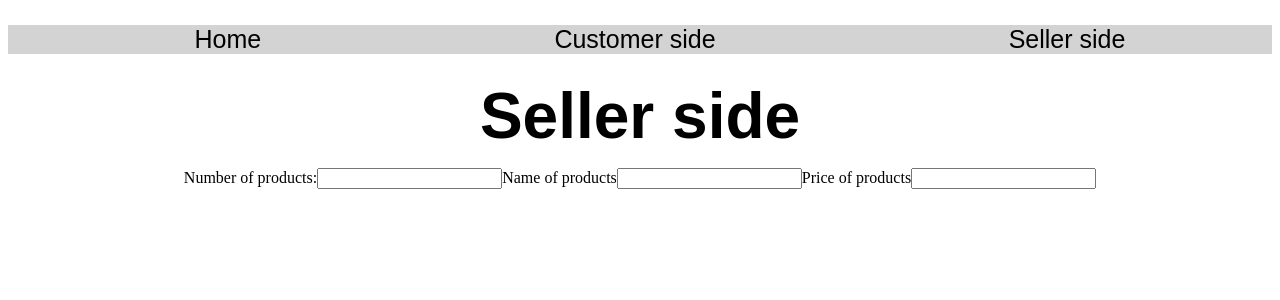
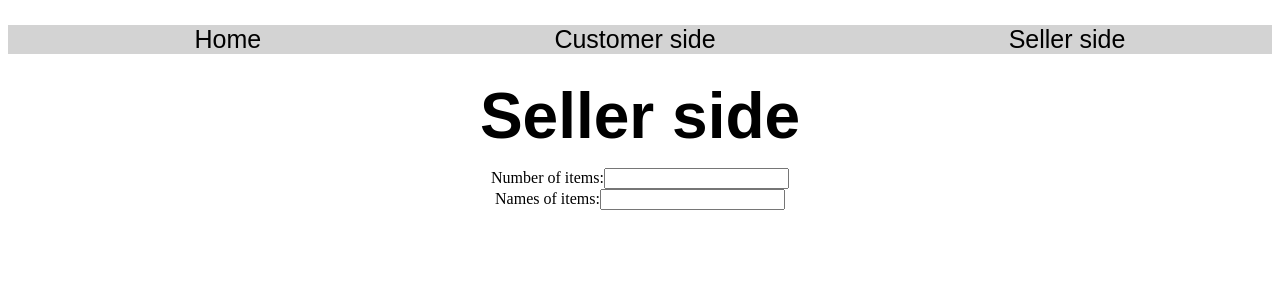
Before and after one commit to harshavardhanakrishnachaitanya2001/shop_manager, a Next.js app: page /sellerSide in a window 1280 px wide. Shown: the top 300 px of the page. Built offline with nearby package versions, Linux system fonts and the light colour scheme.

Commit message:
ffinally move inputs below each other

```diff
--- a/pages/sellerSide.js
+++ b/pages/sellerSide.js
@@ -16,16 +16,15 @@ function sellerSide(){
             <h1 className={styles.mainHeading}>Seller side</h1>
             <form className={styles.form}>
                 <label>
-                    Number of products:
-                    <input type='number'/>
-                </label>
-                <label>
-                    Name of products
+                    Number of items:
                     <input type='text'/>
                 </label>
                 <label>
-                    Price of products
+                    Names of items:
                     <input type='text'/>
+                </label>
+                <label>
+
                 </label>
             </form>
         </>
--- a/styles/sellerSide.module.css
+++ b/styles/sellerSide.module.css
@@ -9,5 +9,5 @@
 
 .form{
     text-align: center;
-    display: block;
+    display: grid;
 }
```
